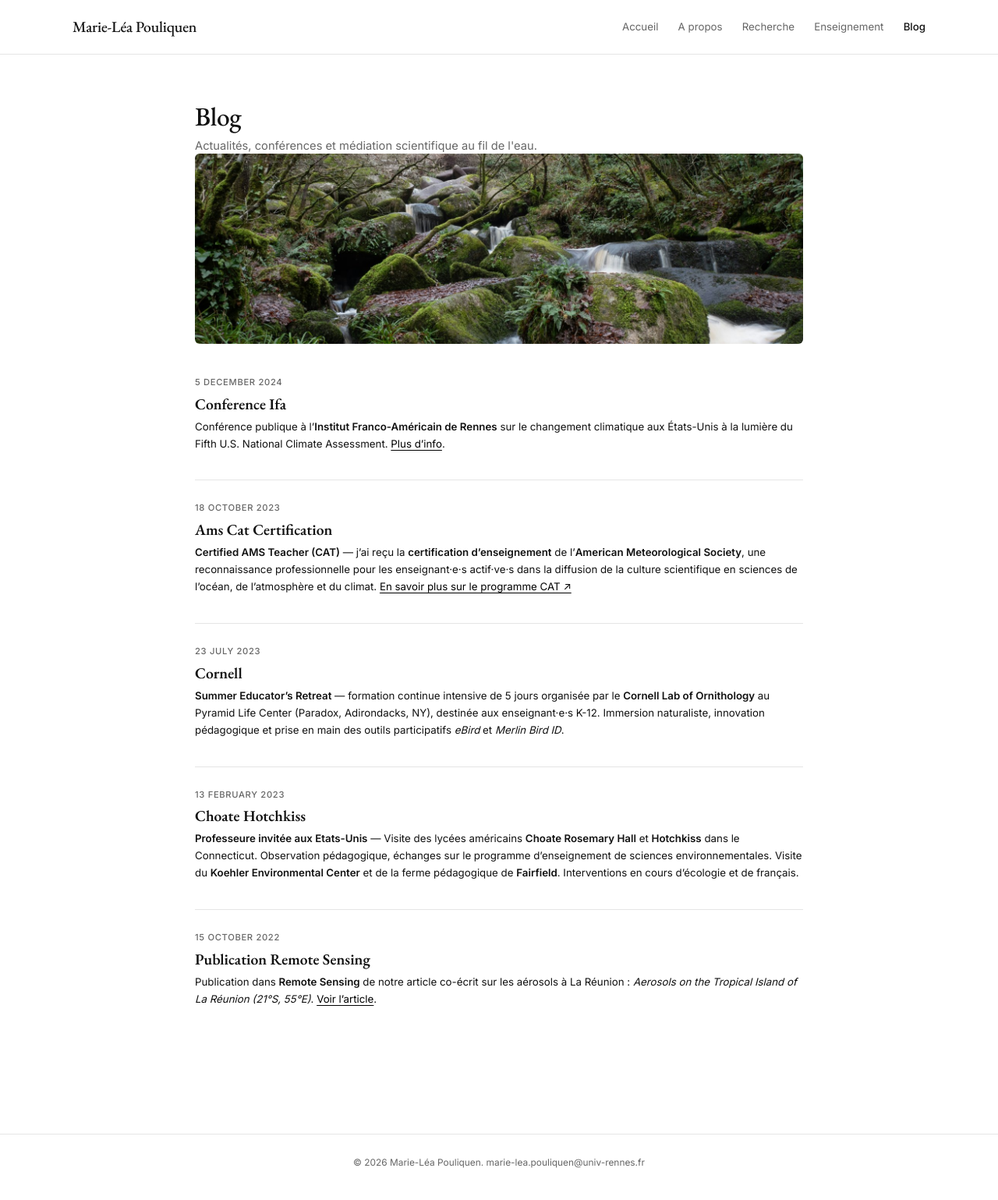
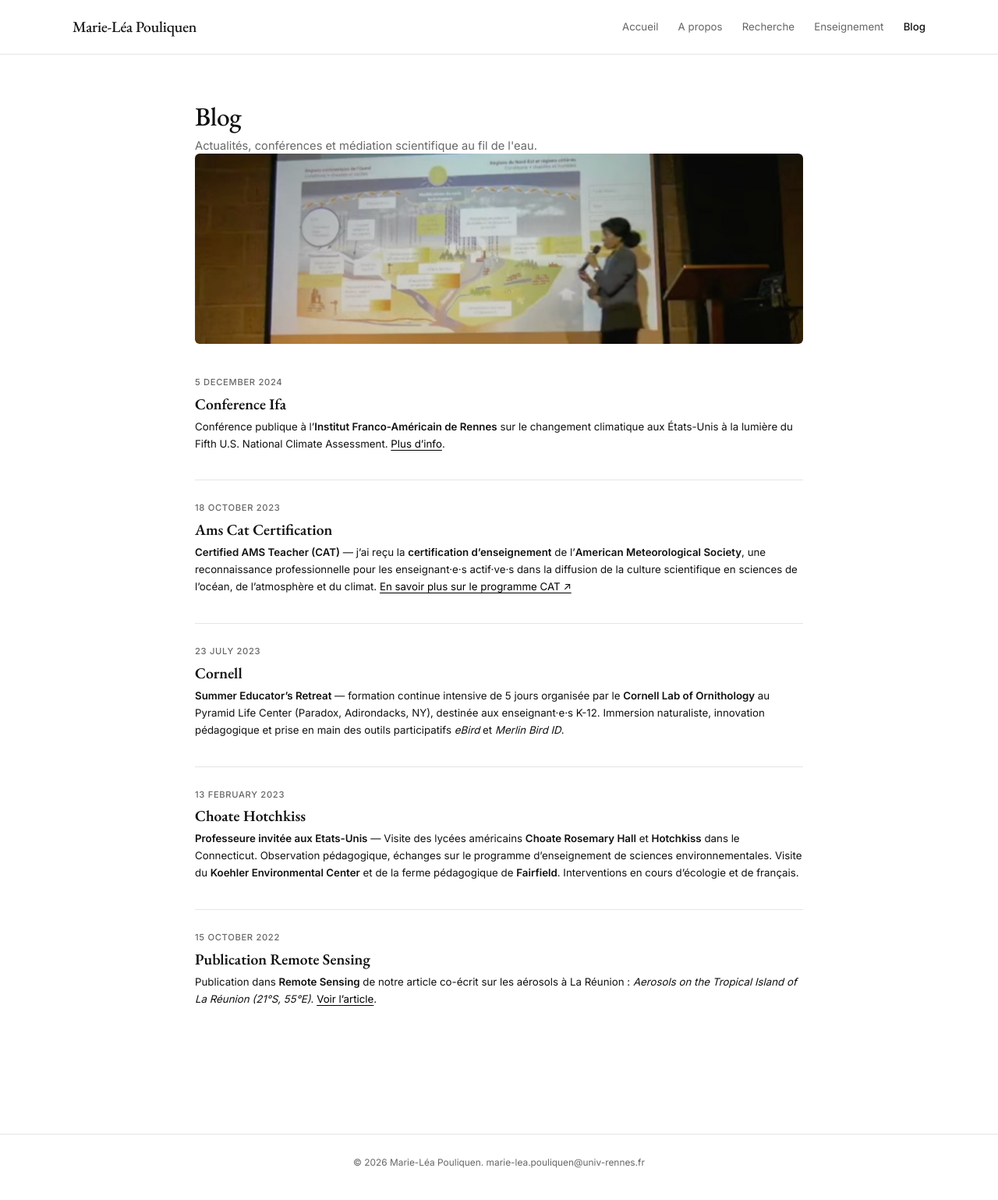
Before and after one commit to marieleapouliquen/marieleapouliquen.github.io, a Jekyll site: the page built from _pages/blog.md, in a window 1280 px wide. Shown: the whole page at 78% size. Built offline with Jekyll 4.4.1, drawn with Linux system fonts in a browser that asks for light colours.

Commit message:
Update main.css

```diff
--- a/assets/css/main.css
+++ b/assets/css/main.css
@@ -1155,7 +1155,7 @@ body.page-accordion .cv-header h1 { margin: 0 0 0.5rem 0; }
 .blog-header-banner {
   width: 100%;
   aspect-ratio: 16 / 5;
-  background-image: url("/assets/img/banner.jpg");
+  background-image: url("/assets/img/banner-blog.jpg");
   background-size: cover;
   background-position: center;
   background-repeat: no-repeat;
```
